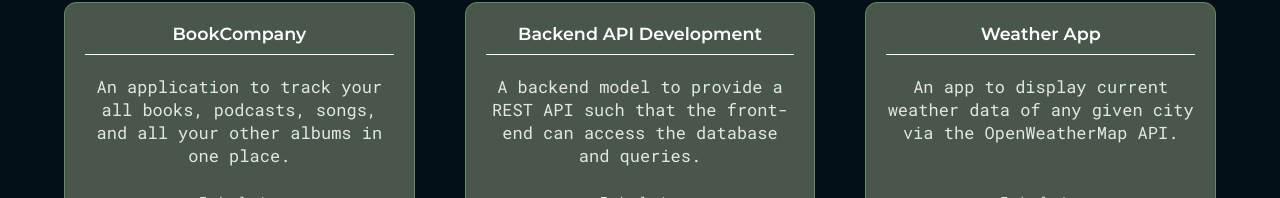
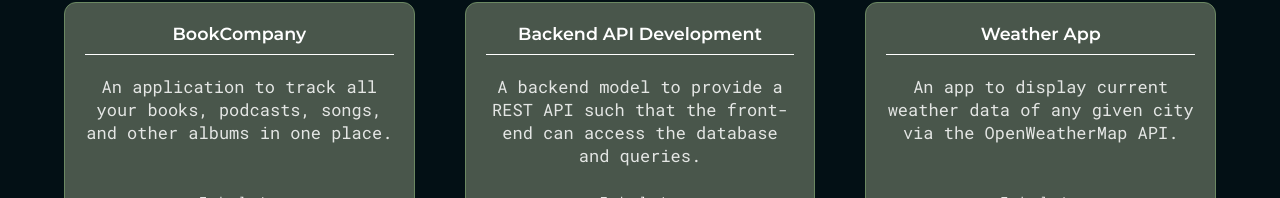
Before and after one commit to rodrigo-bravo/portfolio-website, a React (Create React App) app: page /projects in a window 1280 px wide. Shown: the part 823-1021 px from the top of the page. Built offline with nearby package versions, Linux system fonts and the light colour scheme; a web font is replaced by a local one.

Commit message:
desc fixed

```diff
--- a/src/assets/data/projects.js
+++ b/src/assets/data/projects.js
@@ -9,7 +9,7 @@
     id: uuidv4(),
     name: 'BookCompany',
     desc:
-      'An application to track your all books, podcasts, songs, and all your other albums in one place.',
+      'An application to track all your books, podcasts, songs, and other albums in one place.',
     tags:
       '#FullStack #Angular #JavaScript #Node.js #APIs #Firebase #Express #HTML #CSS ',
     sourceLink: 'https://github.com/rodrigo-bravo/bookcompany',
```
